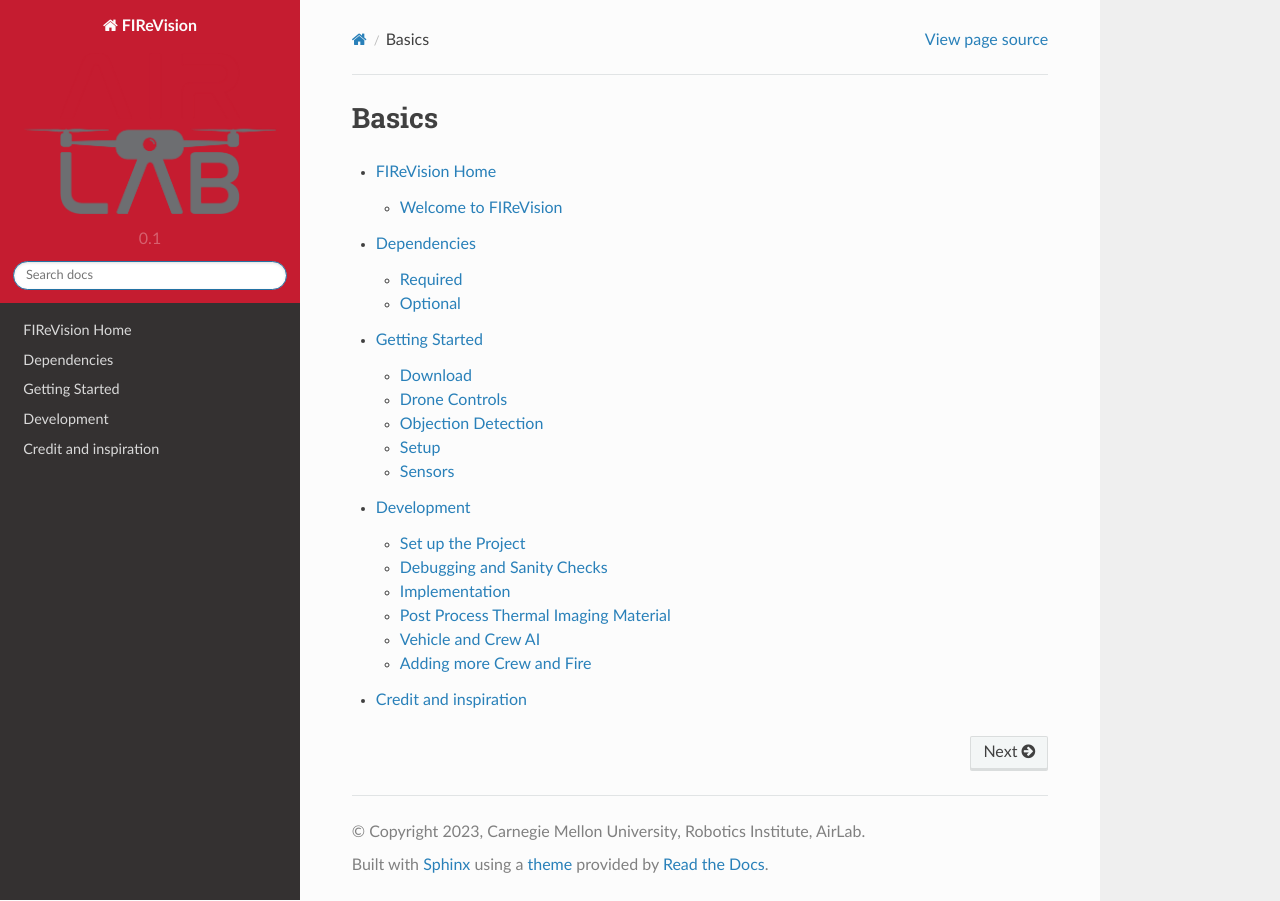
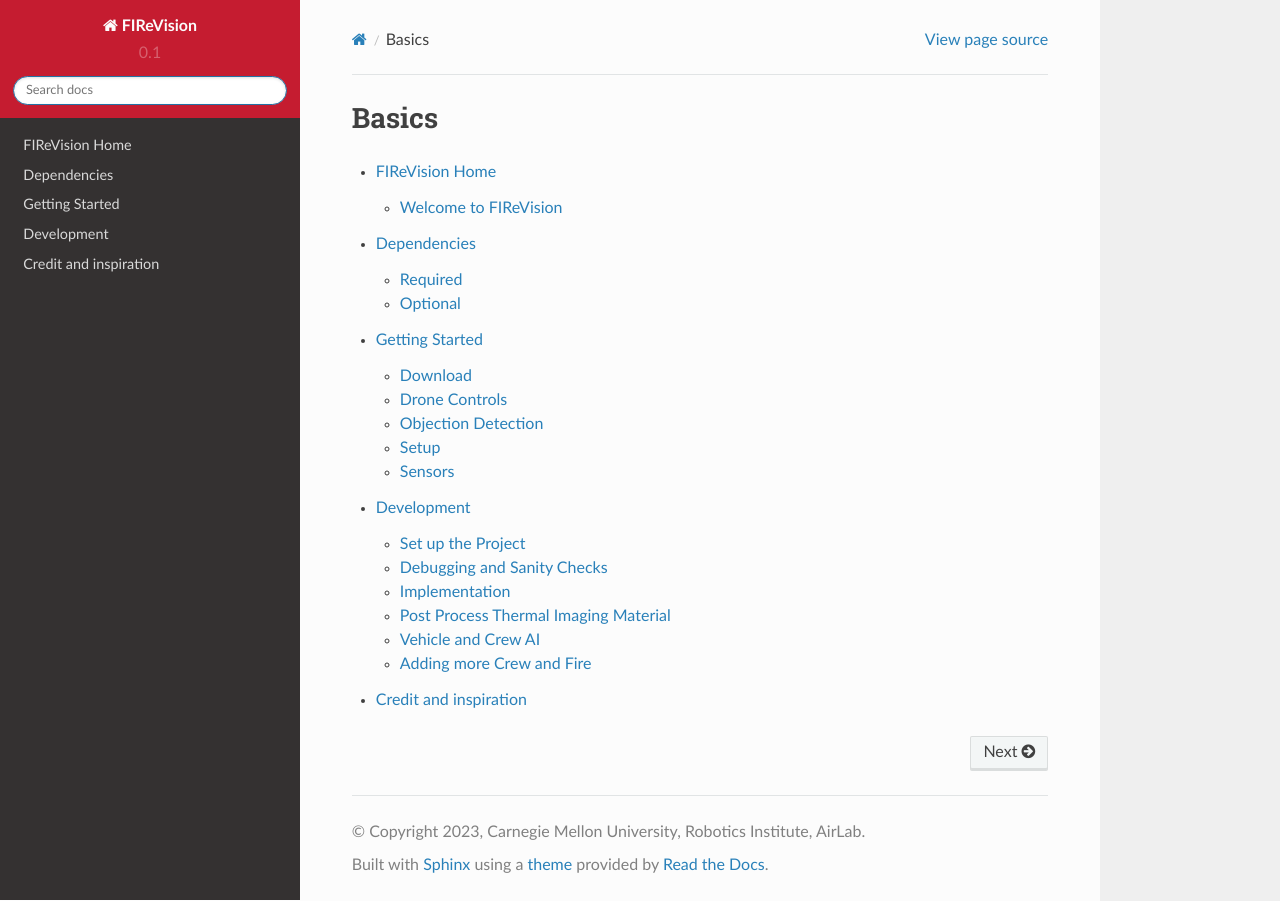
Before and after one commit to castacks/firevision_sim, a Sphinx documentation site: the page built from docs/index.rst, in a window 1280 px wide. Built offline with Sphinx 7.4.7 and the Read the Docs theme 2.0.0, drawn with Linux system fonts in a browser that asks for light colours; pages that are not in the unit, such as notebooks, are missing from menus.

Commit message:
Update conf.py

```diff
--- a/docs/conf.py
+++ b/docs/conf.py
@@ -84,8 +84,6 @@
 #
 html_theme = 'sphinx_rtd_theme'
 
-html_logo = "images/AirLabLogo.png"
-
 # Theme options are theme-specific and customize the look and feel of a theme
 # further.  For a list of options available for each theme, see the
 # documentation.
```
